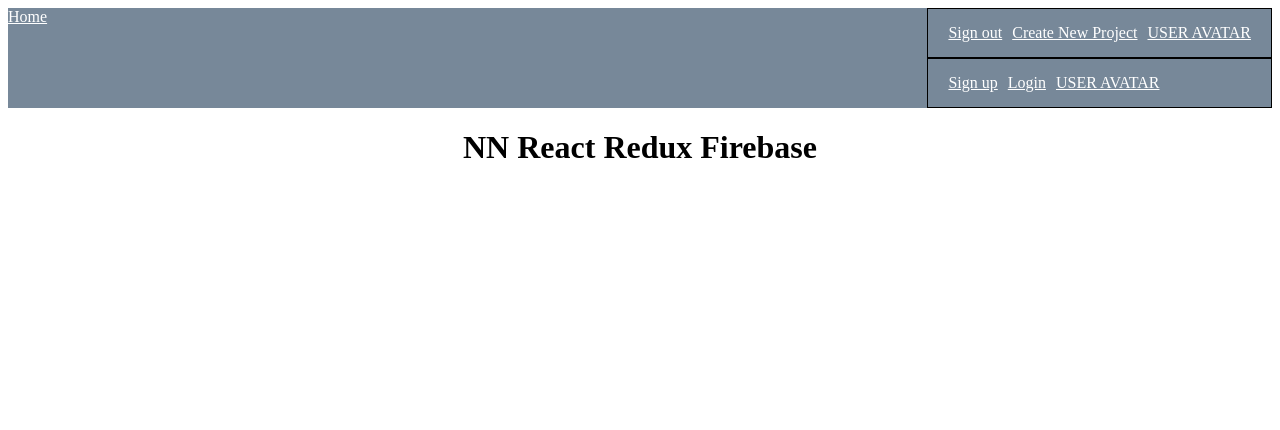
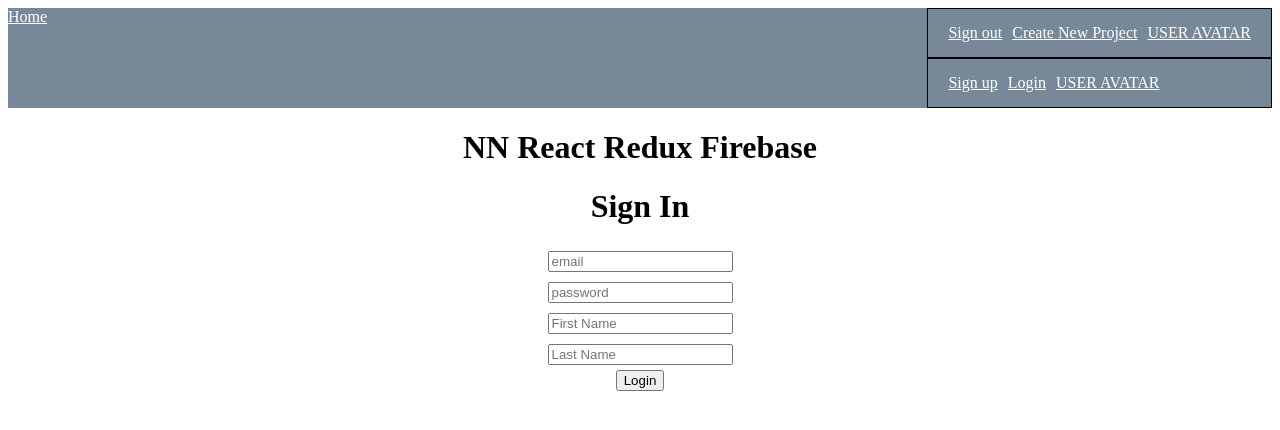
Before and after one commit to nidvar/nn-react-redux-firebase, a React (Create React App) app: page /signup in a window 1280 px wide. Shown: the top 430 px of the page. Built offline with nearby package versions, Linux system fonts and the light colour scheme.

Commit message:
signin and signup forms

```diff
--- a/src/App.js
+++ b/src/App.js
@@ -5,7 +5,8 @@ import {BrowserRouter, Switch, Route} from 'react-router-dom';
 import Navbar from './components/layout/Navbar';
 import Dashboard from './components/dashboard/Dashboard';
 import ProjectDetails from './components/projects/ProjectDetails';
-import Signin from './components/auth/SignIn';
+import SignIn from './components/auth/SignIn';
+import SignUp from './components/auth/SignUp';
 
 function App() {
   return (
@@ -16,7 +17,8 @@ function App() {
         <Switch>
           <Route exact path='/' component ={Dashboard} />
           <Route path='/projects/:id' component = {ProjectDetails} />
-          <Route exact path='/signin' component={Signin} />
+          <Route exact path='/signin' component={SignIn} />
+          <Route exact path='/signup' component={SignUp} />
         </Switch>
       </div>
     </BrowserRouter>
--- a/src/components/auth/SignIn.js
+++ b/src/components/auth/SignIn.js
@@ -1,17 +1,31 @@
 import React from 'react';
 
 class SignIn extends React.Component{
+    state={
+        email:'',
+        password:''
+    }
+    handleSubmit=(e)=>{
+        e.preventDefault();
+        console.log(this.state)
+    }
+
+    handleChange=(e)=>{
+        this.setState({
+            [e.target.id]: e.target.value,
+        })
+    }
+
     render(){
         return(
             <div>
                 <h1>Sign In</h1>
-                <form className='Sign_in'>
-                    <input type='email' id='email' placeholder='email' /><br />
-                    <input type='password' id='password'  placeholder='password' /><br />
+                <form className='Sign_in' onSubmit={this.handleSubmit}>
+                    <input type='email' id='email' placeholder='email' onChange={this.handleChange} /><br />
+                    <input type='password' id='password'  placeholder='password' onChange={this.handleChange} /><br />
                     <button>Login</button>
                 </form>
             </div>
-
         )
     }
 }
--- a/src/components/auth/Signup.js
+++ b/src/components/auth/Signup.js
@@ -0,0 +1,37 @@
+import React from 'react';
+
+class SignUp extends React.Component{
+    state={
+        email:'',
+        password:'',
+        first_name:'',
+        last_name:''
+    }
+    handleSubmit=(e)=>{
+        e.preventDefault();
+        console.log(this.state)
+    }
+
+    handleChange=(e)=>{
+        this.setState({
+            [e.target.id]: e.target.value,
+        })
+    }
+
+    render(){
+        return(
+            <div>
+                <h1>Sign In</h1>
+                <form className='Sign_in' onSubmit={this.handleSubmit}>
+                    <input type='email' id='email' placeholder='email' onChange={this.handleChange} /><br />
+                    <input type='password' id='password'  placeholder='password' onChange={this.handleChange} /><br />
+                    <input type='text' id='first_name' placeholder='First Name' onChange={this.handleChange} /><br />
+                    <input type='test' id='last_name'  placeholder='Last Name' onChange={this.handleChange} /><br />
+                    <button>Login</button>
+                </form>
+            </div>
+        )
+    }
+}
+
+export default SignUp
```
